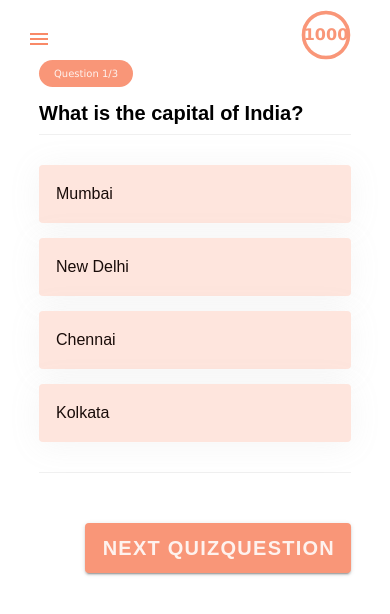
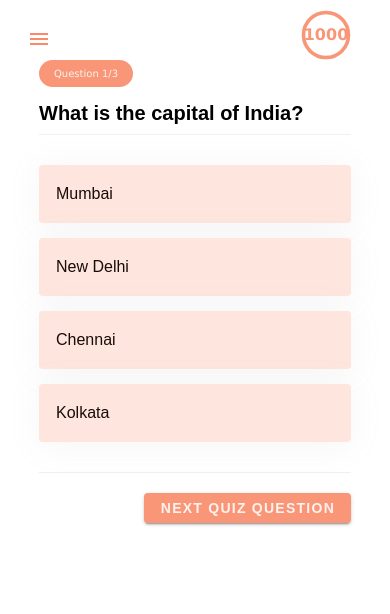
Before and after one commit to Feralwater/Q-for-Quizzes, a Vue app: page / in a window 390 px wide. Shown: the top 614 px of the page. Built offline with nearby package versions, Linux system fonts and the light colour scheme.

Commit message:
Update QuizView for mobile responsiveness

```diff
--- a/src/views/QuizView/QuizView.scss
+++ b/src/views/QuizView/QuizView.scss
@@ -24,11 +24,19 @@
     align-self: end;
     border-radius: 4px;
 
-    &-text {
+    &__text {
       font-size: 20px;
       color: var(--light-text-color);
       font-weight: bold;
       font-family: 'Jost', sans-serif;
+
+      &_mobile {
+        font-size: 14px;
+      }
+    }
+
+    &_mobile {
+      margin-top: 20px;
     }
   }
 }
--- a/src/views/QuizView/QuizView.vue
+++ b/src/views/QuizView/QuizView.vue
@@ -5,7 +5,6 @@ import SideBar from '@/components/SideBar/SideBar.vue';
 import QuizQuestion from '@/views/QuizView/Components/QuizQuestion/QuizQuestion.vue';
 import { useQuizQuestion } from '@/views/QuizView/hooks/useQuizQuestion';
 import { useDisplay } from 'vuetify';
-import { ref } from 'vue'
 
 const {
   onNextQuestion,
@@ -64,14 +63,22 @@ const { mdAndDown } = useDisplay();
 
       <v-btn
         color="primary"
-        class="quiz__btn"
-        height="50px"
+        :class="{
+          quiz__btn: true,
+          quiz__btn_mobile: mdAndDown,
+        }"
+        :height="mdAndDown ? '30px' : '50px'"
         role="button"
         aria-label="{{ shouldShowNextButton ? 'Next QuizQuestion' : 'Submit Test' }}"
         @click="onNextQuestion"
       >
-        <span class="quiz__btn-text">
-          {{ shouldShowNextButton ? 'Next QuizQuestion' : 'Submit Test' }}
+        <span
+          :class="{
+            quiz__btn__text: true,
+            quiz__btn__text_mobile: mdAndDown,
+          }"
+        >
+          {{ shouldShowNextButton ? 'Next Quiz Question' : 'Submit Test' }}
         </span>
       </v-btn>
     </div>
```
